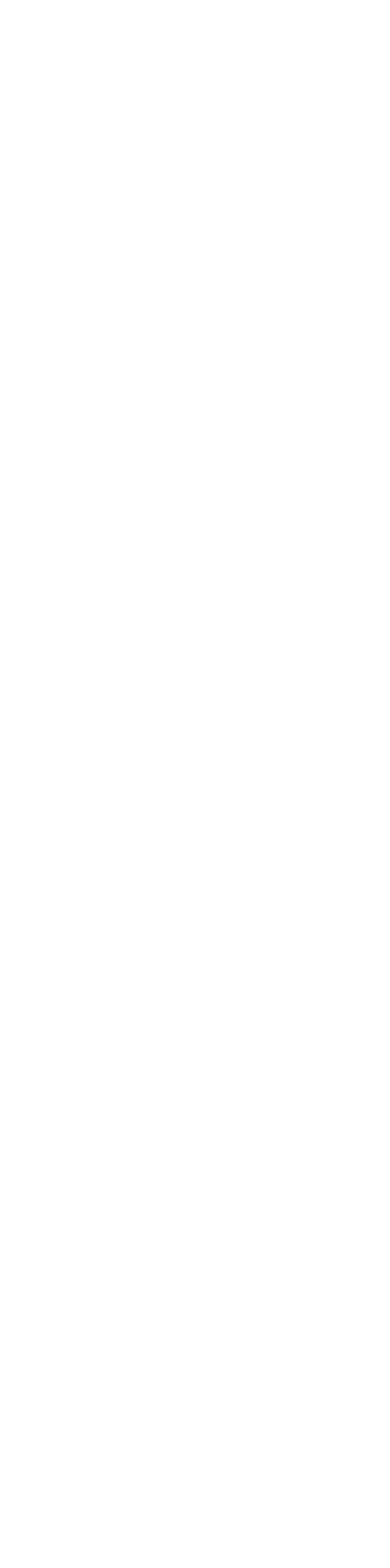
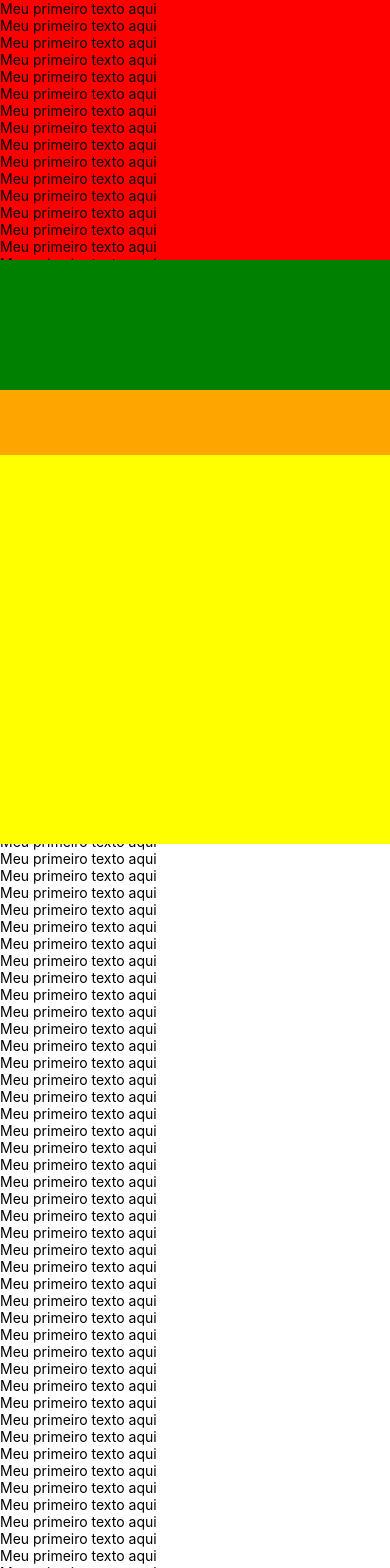
Before and after one commit to dhionathan01/React_Native_Curse_MTF, a React Native app: screen / in a window 390 px wide. Shown: the top 1568 px of the page. Before the commit the page ends 844 px from the top, so only its background shows below. Built offline with nearby package versions, Linux system fonts and the light colour scheme.

Commit message:
feat: :sparkles: Tamanhos Dinamicos e fixos

```diff
--- a/App.js
+++ b/App.js
@@ -4,8 +4,122 @@ import { View, Text, StyleSheet, Image, Button } from 'react-native';
 class App extends Component{
   render() {
     return (
-      <View>
-        <View></View>
+      <View style={{ flex: 1 , backgroundColor: '#555'}}>
+        <View style={{ flex: 2, backgroundColor: 'red' }}>
+          {/* Não importa quantos texto tenha, o conteúdo só vai ser exibido até o a quantidade que a view pode ocupar de tamanho */}
+          <Text>Meu primeiro texto aqui</Text>
+          <Text>Meu primeiro texto aqui</Text>
+          <Text>Meu primeiro texto aqui</Text>
+          <Text>Meu primeiro texto aqui</Text>
+          <Text>Meu primeiro texto aqui</Text>
+          <Text>Meu primeiro texto aqui</Text>
+          <Text>Meu primeiro texto aqui</Text>
+          <Text>Meu primeiro texto aqui</Text>
+          <Text>Meu primeiro texto aqui</Text>
+          <Text>Meu primeiro texto aqui</Text>
+          <Text>Meu primeiro texto aqui</Text>
+          <Text>Meu primeiro texto aqui</Text>
+          <Text>Meu primeiro texto aqui</Text>
+          <Text>Meu primeiro texto aqui</Text>
+          <Text>Meu primeiro texto aqui</Text>
+          <Text>Meu primeiro texto aqui</Text>
+          <Text>Meu primeiro texto aqui</Text>
+          <Text>Meu primeiro texto aqui</Text>
+          <Text>Meu primeiro texto aqui</Text>
+          <Text>Meu primeiro texto aqui</Text>
+          <Text>Meu primeiro texto aqui</Text>
+          <Text>Meu primeiro texto aqui</Text>
+          <Text>Meu primeiro texto aqui</Text>
+          <Text>Meu primeiro texto aqui</Text>
+          <Text>Meu primeiro texto aqui</Text>
+          <Text>Meu primeiro texto aqui</Text>
+          <Text>Meu primeiro texto aqui</Text>
+          <Text>Meu primeiro texto aqui</Text>
+          <Text>Meu primeiro texto aqui</Text>
+          <Text>Meu primeiro texto aqui</Text>
+          <Text>Meu primeiro texto aqui</Text>
+          <Text>Meu primeiro texto aqui</Text>
+          <Text>Meu primeiro texto aqui</Text>
+          <Text>Meu primeiro texto aqui</Text>
+          <Text>Meu primeiro texto aqui</Text>
+          <Text>Meu primeiro texto aqui</Text>
+          <Text>Meu primeiro texto aqui</Text>
+          <Text>Meu primeiro texto aqui</Text>
+          <Text>Meu primeiro texto aqui</Text>
+          <Text>Meu primeiro texto aqui</Text>
+          <Text>Meu primeiro texto aqui</Text>
+          <Text>Meu primeiro texto aqui</Text>
+          <Text>Meu primeiro texto aqui</Text>
+          <Text>Meu primeiro texto aqui</Text>
+          <Text>Meu primeiro texto aqui</Text>
+          <Text>Meu primeiro texto aqui</Text>
+          <Text>Meu primeiro texto aqui</Text>
+          <Text>Meu primeiro texto aqui</Text>
+          <Text>Meu primeiro texto aqui</Text>
+          <Text>Meu primeiro texto aqui</Text>
+          <Text>Meu primeiro texto aqui</Text>
+          <Text>Meu primeiro texto aqui</Text>
+          <Text>Meu primeiro texto aqui</Text>
+          <Text>Meu primeiro texto aqui</Text>
+          <Text>Meu primeiro texto aqui</Text>
+          <Text>Meu primeiro texto aqui</Text>
+          <Text>Meu primeiro texto aqui</Text>
+          <Text>Meu primeiro texto aqui</Text>
+          <Text>Meu primeiro texto aqui</Text>
+          <Text>Meu primeiro texto aqui</Text>
+          <Text>Meu primeiro texto aqui</Text>
+          <Text>Meu primeiro texto aqui</Text>
+          <Text>Meu primeiro texto aqui</Text>
+          <Text>Meu primeiro texto aqui</Text>
+          <Text>Meu primeiro texto aqui</Text>
+          <Text>Meu primeiro texto aqui</Text>
+          <Text>Meu primeiro texto aqui</Text>
+          <Text>Meu primeiro texto aqui</Text>
+          <Text>Meu primeiro texto aqui</Text>
+          <Text>Meu primeiro texto aqui</Text>
+          <Text>Meu primeiro texto aqui</Text>
+          <Text>Meu primeiro texto aqui</Text>
+          <Text>Meu primeiro texto aqui</Text>
+          <Text>Meu primeiro texto aqui</Text>
+          <Text>Meu primeiro texto aqui</Text>
+          <Text>Meu primeiro texto aqui</Text>
+          <Text>Meu primeiro texto aqui</Text>
+          <Text>Meu primeiro texto aqui</Text>
+          <Text>Meu primeiro texto aqui</Text>
+          <Text>Meu primeiro texto aqui</Text>
+          <Text>Meu primeiro texto aqui</Text>
+          <Text>Meu primeiro texto aqui</Text>
+          <Text>Meu primeiro texto aqui</Text>
+          <Text>Meu primeiro texto aqui</Text>
+          <Text>Meu primeiro texto aqui</Text>
+          <Text>Meu primeiro texto aqui</Text>
+          <Text>Meu primeiro texto aqui</Text>
+          <Text>Meu primeiro texto aqui</Text>
+          <Text>Meu primeiro texto aqui</Text>
+          <Text>Meu primeiro texto aqui</Text>
+          <Text>Meu primeiro texto aqui</Text>
+          <Text>Meu primeiro texto aqui</Text>
+          <Text>Meu primeiro texto aqui</Text>
+          <Text>Meu primeiro texto aqui</Text>
+          <Text>Meu primeiro texto aqui</Text>
+          <Text>Meu primeiro texto aqui</Text>
+          <Text>Meu primeiro texto aqui</Text>
+          <Text>Meu primeiro texto aqui</Text>
+          <Text>Meu primeiro texto aqui</Text>
+          <Text>Meu primeiro texto aqui</Text>
+          <Text>Meu primeiro texto aqui</Text>
+          <Text>Meu primeiro texto aqui</Text>
+          <Text>Meu primeiro texto aqui</Text>
+          <Text>Meu primeiro texto aqui</Text>
+          <Text>Meu primeiro texto aqui</Text>
+          <Text>Meu primeiro texto aqui</Text>
+          <Text>Meu primeiro texto aqui</Text>
+          <Text>Meu primeiro texto aqui</Text>
+          <Text>Meu primeiro texto aqui</Text>
+        </View>
+        <View style={{flex:1,  backgroundColor: 'green' }}></View>
+        <View style={{height: 65,  backgroundColor: 'orange' }}></View>
+        <View style={{flex:3,  backgroundColor: 'yellow' }}></View>
       </View>
     );
   }
```
Also changed, not shown: previews_comit/image-2.png (added), previews_comit/readme.md.
